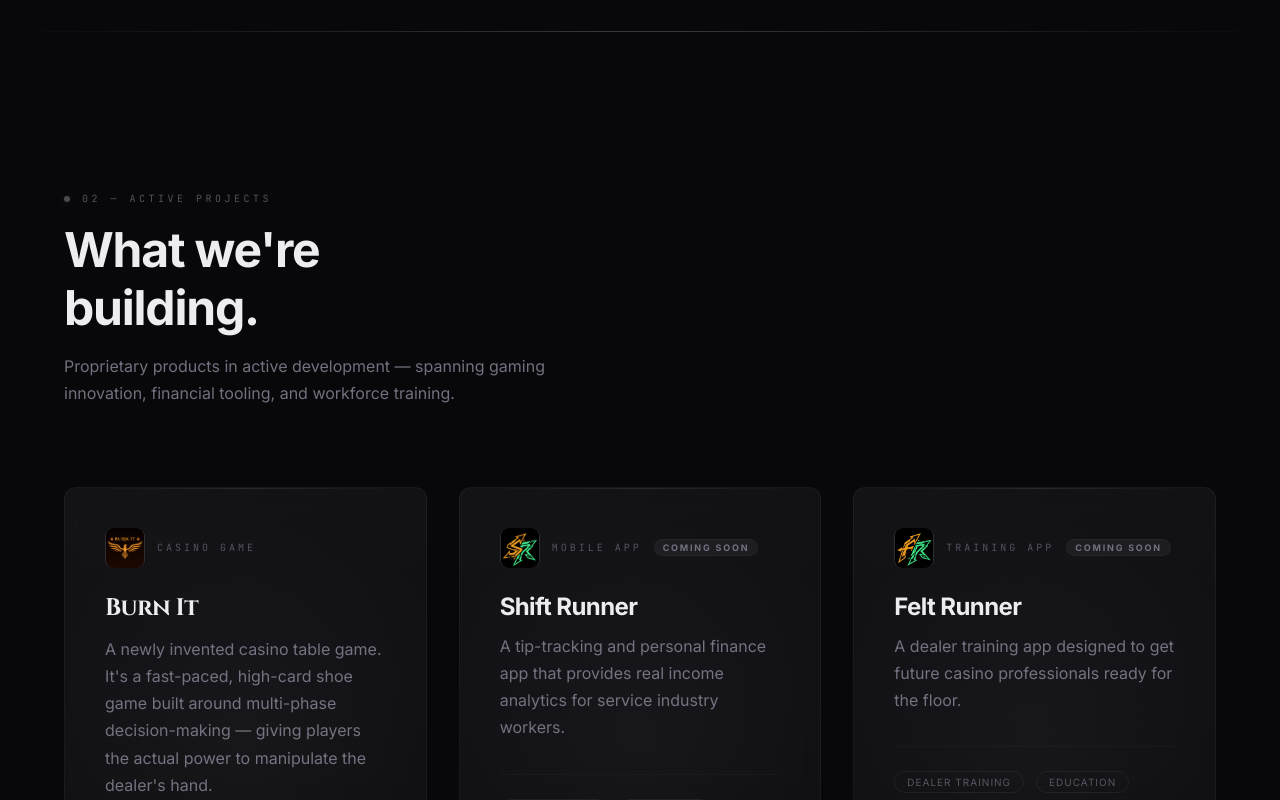
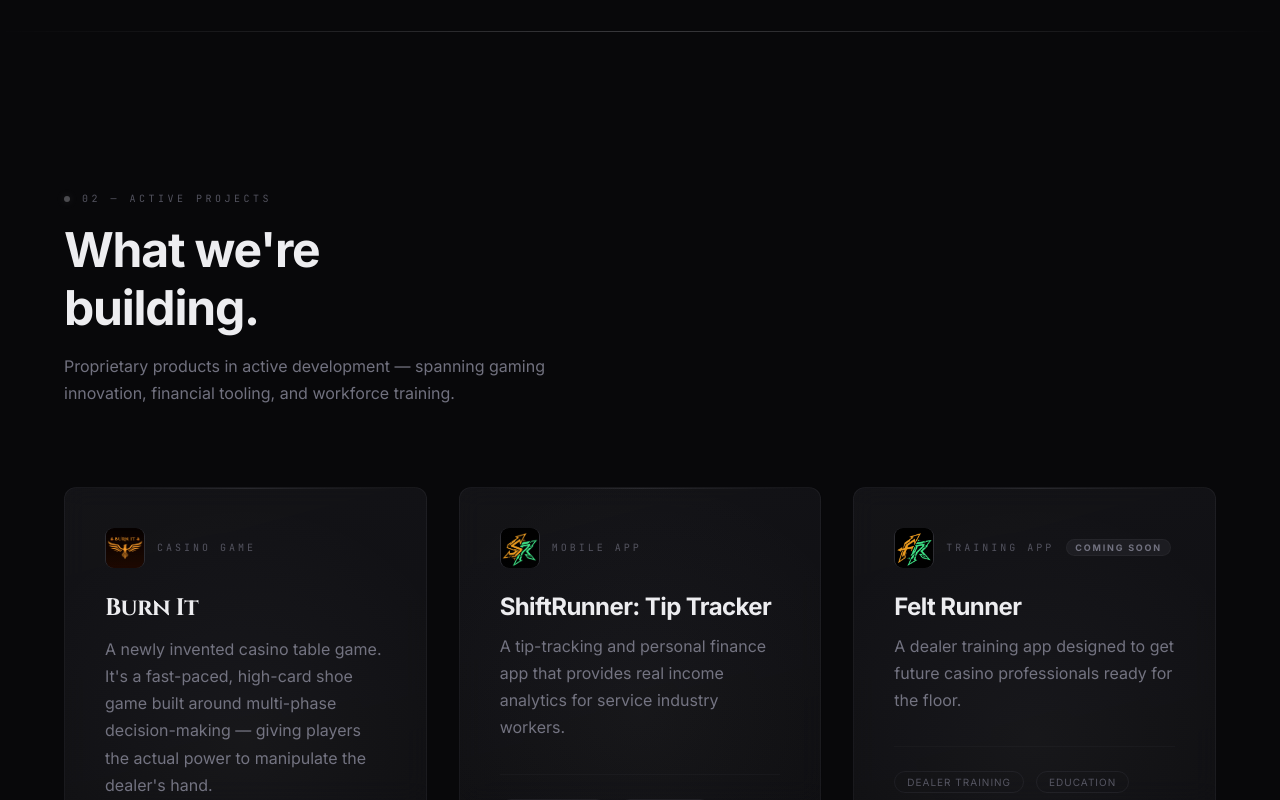
Before and after one commit to AlexKelin/entropy, a plain HTML site: page index.html in a window 1280 px wide. Shown: the part 2000-2800 px from the top of the page. Drawn offline with Linux system fonts and the light colour scheme.

Commit message:
Link ShiftRunner: Tip Tracker to App Store

```diff
--- a/index.html
+++ b/index.html
@@ -307,6 +307,7 @@
         <!-- Desktop Nav -->
         <div class="navbar__links">
           <a href="burn-it.html" class="nav-link">Burn It™</a>
+          <a href="https://apps.apple.com/us/app/shiftrunner-tip-tracker/id6822569294" target="_blank" rel="noopener" class="nav-link">ShiftRunner</a>
           <a href="#about" class="nav-link">Divisions</a>
           <a href="#projects" class="nav-link">Projects</a>
           <a href="#contact" class="nav-link">Contact</a>
@@ -325,6 +326,7 @@
     <div id="mobile-menu" class="mobile-menu">
       <div class="mobile-menu__inner">
         <a href="burn-it.html">Burn It™</a>
+        <a href="https://apps.apple.com/us/app/shiftrunner-tip-tracker/id6822569294" target="_blank" rel="noopener">ShiftRunner</a>
         <a href="#about">Divisions</a>
         <a href="#projects">Projects</a>
         <a href="#contact">Contact</a>
@@ -528,18 +530,16 @@
           </div>
         </a>
 
-        <!-- Project 2: Shift Runner -->
+        <!-- Project 2: ShiftRunner -->
+        <a href="https://apps.apple.com/us/app/shiftrunner-tip-tracker/id6822569294" target="_blank" rel="noopener" style="display:block;">
           <div class="pillar-card reveal" style="transition-delay: 0.2s;">
             <div class="card__header">
               <div class="card__icon">
-              <picture><source srcset="logos/SR_icon_1024_1024.webp" type="image/webp"><img src="logos/SR_icon_1024_1024.png" alt="Shift Runner" loading="lazy" width="160" height="159" /></picture>
+                <picture><source srcset="logos/SR_icon_1024_1024.webp" type="image/webp"><img src="logos/SR_icon_1024_1024.png" alt="ShiftRunner: Tip Tracker" loading="lazy" width="160" height="159" /></picture>
               </div>
-            <div style="display:flex; align-items:center; gap:.75rem;">
               <span class="card__label">Mobile App</span>
-              <span class="badge">Coming Soon</span>
             </div>
-          </div>
-          <h3 class="card__title">Shift Runner</h3>
+            <h3 class="card__title">ShiftRunner: Tip Tracker</h3>
             <p class="card__text">
               A tip-tracking and personal finance app that provides real income analytics for service industry workers.
             </p>
@@ -548,7 +548,14 @@
               <span class="tag">Analytics</span>
               <span class="tag">FinTech</span>
             </div>
+            <div class="card__cta">
+              App Store
+              <svg fill="none" stroke="currentColor" stroke-width="2" viewBox="0 0 24 24">
+                <path stroke-linecap="round" stroke-linejoin="round" d="M17 8l4 4m0 0l-4 4m4-4H3" />
+              </svg>
             </div>
+          </div>
+        </a>
 
         <!-- Project 3: Felt Runner -->
         <div class="pillar-card reveal" style="transition-delay: 0.3s;">
@@ -658,6 +665,8 @@
           <h4 class="footer__heading">Navigation</h4>
           <nav class="footer__nav" aria-label="Footer navigation">
             <a href="#hero">Home</a>
+            <a href="burn-it.html">Burn It™</a>
+            <a href="https://apps.apple.com/us/app/shiftrunner-tip-tracker/id6822569294" target="_blank" rel="noopener">ShiftRunner</a>
             <a href="#about">Divisions</a>
             <a href="#projects">Projects</a>
             <a href="#contact">Contact</a>
```
Lines whose indentation alone changed are shown as unchanged.
